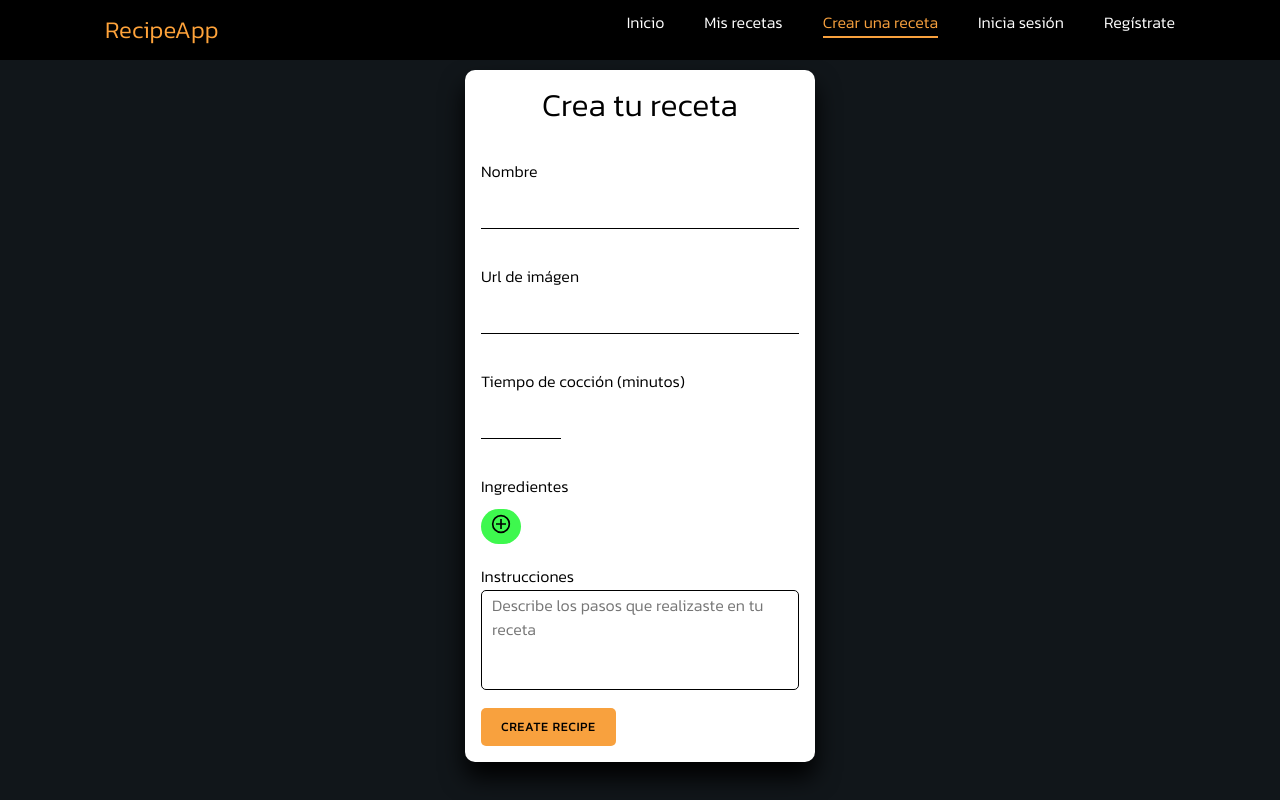
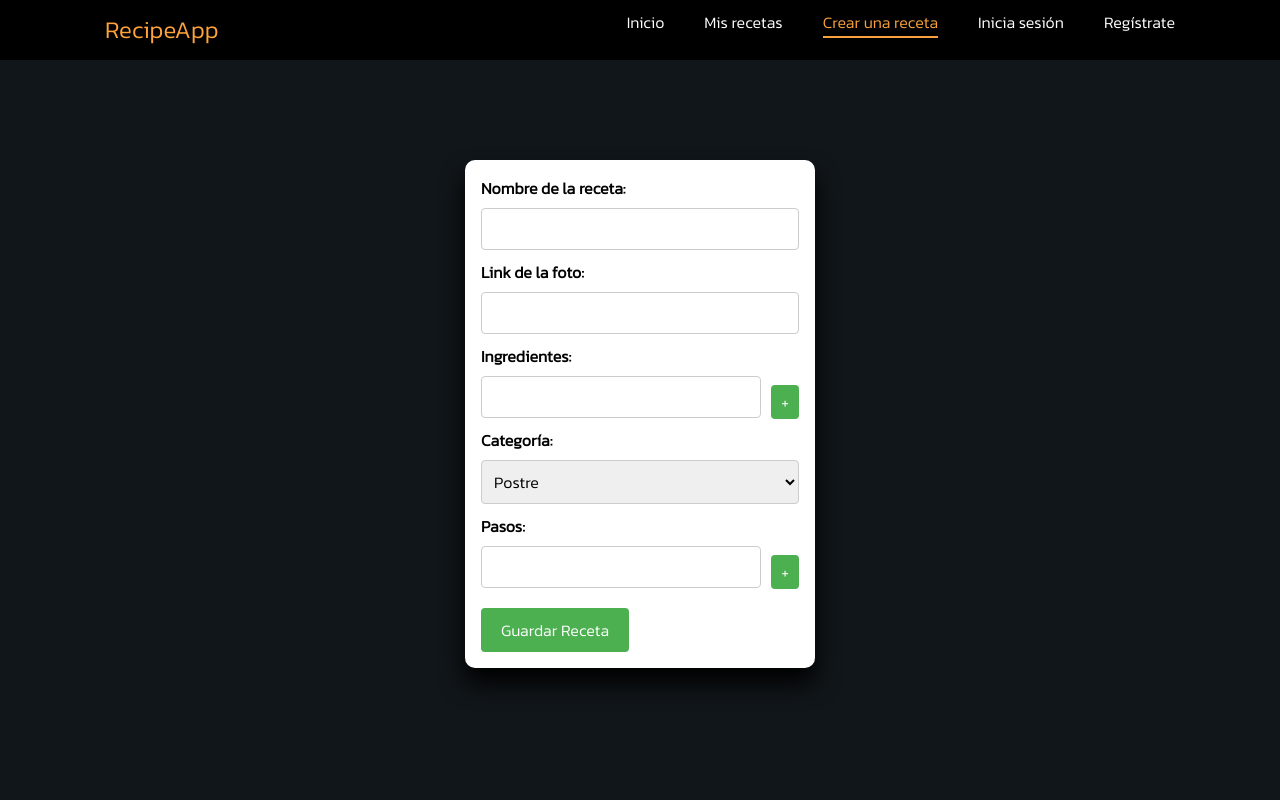
Before and after one commit to Reyes-code/mern_recipes_app, a React (Create React App) app in the folder client/: page /create_recipes in a window 1280 px wide. Built offline with nearby package versions, Linux system fonts and the light colour scheme.

Commit message:
Creacion de nuevo form create recipes para ajustar

```diff
--- a/client/src/App.css
+++ b/client/src/App.css
@@ -8,6 +8,9 @@ body {
   font-family: sans-serif;
   background-color: #11161a;
   font-family: Kanit;
-
   color: azure;
+  height:100%;
+  margin:0;
+  display: flex;
+  flex-direction: column;
 }
--- a/client/src/App.js
+++ b/client/src/App.js
@@ -3,7 +3,8 @@ import {BrowserRouter as Router, Routes, Route} from 'react-router-dom'
 import Home from './pages/Home'
 import Login from './pages/Login'
 import Register from './pages/Register'
-import CreateRecipes from './pages/CreateRecipes'
+/* import CreateRecipes from './pages/CreateRecipes' */
+import CreateRecipes2 from './pages/CreateRecipes2'
 import SavedRecipes from './pages/Saved_recipes'
 import Navbar from './components/Navbar'
 
@@ -14,7 +15,7 @@ function App() {
         <Navbar/>
         <Routes>
           <Route path="/" element = {<Home/>}/>
-          <Route path="/create_recipes" element = {<CreateRecipes/>}/>
+          <Route path="/create_recipes" element = {<CreateRecipes2/>}/>
           <Route path="/saved_recipes" element = {<SavedRecipes/>}/>
           <Route path="/login" element = {<Login/>}/>
           <Route path="/register" element = {<Register/>}/>
--- a/client/src/components/navbar.css
+++ b/client/src/components/navbar.css
@@ -76,7 +76,7 @@ body {
   }
 }
 
-@media (max-width: 700px) {
+@media (max-width: 800px) {
   .menu-icon {
     display: block;
     cursor: pointer;
--- a/client/src/pages/CreateRecipes.jsx
+++ b/client/src/pages/CreateRecipes.jsx
@@ -108,7 +108,7 @@ export default function CreateRecipes() {
           ></textarea>
 
           <button type="submit" className="create">
-            Create Recipe
+             Create Recipe
           </button>
         </form>
       </div>
--- /dev/null
+++ b/client/src/pages/CreateRecipes2.jsx
@@ -0,0 +1,168 @@
+import React, { useState } from "react";
+import "./FormularioReceta.css";
+
+const FormularioReceta = () => {
+  const [nombre, setNombre] = useState("");
+  const [foto, setFoto] = useState("");
+  const [ingredientes, setIngredientes] = useState([""]);
+  const [categoria, setCategoria] = useState("postre");
+  const [pasos, setPasos] = useState([""]);
+
+  const agregarIngrediente = () => {
+    setIngredientes([...ingredientes, ""]);
+  };
+
+  const eliminarIngrediente = (index) => {
+    const nuevosIngredientes = [...ingredientes];
+    nuevosIngredientes.splice(index, 1);
+    setIngredientes(nuevosIngredientes);
+  };
+
+  const agregarPaso = () => {
+    setPasos([...pasos, ""]);
+  };
+
+  const eliminarPaso = (index) => {
+    const nuevosPasos = [...pasos];
+    nuevosPasos.splice(index, 1);
+    setPasos(nuevosPasos);
+  };
+
+  const handleInputChange = (event, index, type) => {
+    if (type === "ingredientes") {
+      const nuevosIngredientes = [...ingredientes];
+      nuevosIngredientes[index] = event.target.value;
+      setIngredientes(nuevosIngredientes);
+    } else if (type === "pasos") {
+      const nuevosPasos = [...pasos];
+      nuevosPasos[index] = event.target.value;
+      setPasos(nuevosPasos);
+    } else if (type === "nombre") {
+      setNombre(event.target.value);
+    } else if (type === "foto") {
+      setFoto(event.target.value);
+    } else if (type === "categoria") {
+      setCategoria(event.target.value);
+    }
+  };
+
+  const handleSubmit = (event) => {
+    event.preventDefault();
+
+    // Aquí puedes realizar la lógica para guardar los datos en la base de datos
+
+    // Limpia los campos después de enviar el formulario
+    setNombre("");
+    setFoto("");
+    setIngredientes([""]);
+    setCategoria("postre");
+    setPasos([""]);
+  };
+  return (
+    <div className="createrecipe">
+    <form className="formulario-receta" onSubmit={handleSubmit}>
+      <label htmlFor="nombre">Nombre de la receta:</label>
+      <input
+        type="text"
+        id="nombre"
+        name="nombre"
+        value={nombre}
+        onChange={(event) => handleInputChange(event, null, "nombre")}
+        required
+      />
+
+      <label htmlFor="foto">Link de la foto:</label>
+      <input
+        type="text"
+        id="foto"
+        name="foto"
+        value={foto}
+        onChange={(event) => handleInputChange(event, null, "foto")}
+        required
+      />
+
+      <label htmlFor="ingredientes">Ingredientes:</label>
+      {ingredientes.map((ingrediente, index) => (
+        <div key={index} className="input-container">
+          <input
+            type="text"
+            name="ingredientes[]"
+            value={ingrediente}
+            onChange={(event) =>
+              handleInputChange(event, index, "ingredientes")
+            }
+            required
+          />
+          {index === ingredientes.length - 1 && (
+            <button
+              className="agregar-ingrediente"
+              type="button"
+              onClick={agregarIngrediente}
+            >
+              +
+            </button>
+          )}
+          {index > 0 && (
+            <button
+              className="eliminar-ingrediente"
+              type="button"
+              onClick={() => eliminarIngrediente(index)}
+            >
+              -
+            </button>
+          )}
+        </div>
+      ))}
+
+      <label htmlFor="categoria">Categoría:</label>
+      <select
+        id="categoria"
+        name="categoria"
+        value={categoria}
+        onChange={(event) => handleInputChange(event, null, "categoria")}
+        required
+      >
+        <option value="postre">Postre</option>
+        <option value="entrada">Entrada</option>
+        <option value="plato-fuerte">Plato Fuerte</option>
+        <option value="bebida">Bebida</option>
+      </select>
+
+      <label htmlFor="pasos">Pasos:</label>
+      {pasos.map((paso, index) => (
+        <div key={index} className="input-container">
+          <input
+            type="text"
+            name="pasos[]"
+            value={paso}
+            onChange={(event) => handleInputChange(event, index, "pasos")}
+            required
+          />
+          {index === pasos.length - 1 && (
+            <button
+              className="agregar-paso"
+              type="button"
+              onClick={agregarPaso}
+            >
+              +
+            </button>
+          )}
+          {index > 0 && (
+            <button
+              className="eliminar-paso"
+              type="button"
+              onClick={() => eliminarPaso(index)}
+            >
+              -
+            </button>
+          )}
+        </div>
+      ))}
+
+      <button type="submit">Guardar Receta</button>
+    </form>
+    </div>
+  );
+          }
+
+export default FormularioReceta
--- /dev/null
+++ b/client/src/pages/FormularioReceta.css
@@ -0,0 +1,76 @@
+.createrecipe{
+    position: relative;
+
+    margin-top: 100px;
+    margin-bottom: 10px;
+}
+
+.formulario-receta {
+    margin-top: 500px;
+    margin-bottom: 10px;
+    width: 350px;
+    padding: 16px;
+    border-radius: 10px;
+    margin: auto;
+    background-color: #ffffff;
+    color: #000000;
+    box-sizing: border-box;
+    box-shadow: 0 15px 25px rgb(0, 0, 0);
+    z-index: -2;
+    font-family: Kanit;
+  }
+
+  .formulario-receta label {
+    font-weight: bold;
+  }
+
+  .formulario-receta input,
+  .formulario-receta select {
+    width: 100%;
+    padding: 8px;
+    margin-bottom: 10px;
+    border: 1px solid #ccc;
+    border-radius: 4px;
+    box-sizing: border-box;
+  }
+
+  .formulario-receta .input-container {
+    display: flex;
+    align-items: center;
+  }
+
+  .formulario-receta .agregar-ingrediente,
+  .formulario-receta .agregar-paso {
+    margin-left: 10px;
+    padding: 5px 10px;
+    background-color: #4caf50;
+    color: white;
+    border: none;
+    border-radius: 4px;
+    cursor: pointer;
+  }
+
+  .formulario-receta .eliminar-ingrediente,
+  .formulario-receta .eliminar-paso {
+    margin-left: 10px;
+    padding: 5px 10px;
+    background-color: #f44336;
+    color: white;
+    border: none;
+    border-radius: 4px;
+    cursor: pointer;
+  }
+
+  .formulario-receta button[type="submit"] {
+    margin-top: 10px;
+    padding: 10px 20px;
+    background-color: #4caf50;
+    color: white;
+    border: none;
+    border-radius: 4px;
+    cursor: pointer;
+  }
+
+  .formulario-receta button[type="submit"]:hover {
+    background-color: #45a049;
+  }
--- a/client/src/pages/createrecipes.css
+++ b/client/src/pages/createrecipes.css
@@ -1,21 +1,23 @@
 @import url("https://fonts.googleapis.com/css2?family=Kanit:wght@300&display=swap");
 .create-recipe-parent {
-  margin-top: 10px;
+  margin-top: 500px;
   margin-bottom: 10px;
+  display: flex;
+  justify-content: center;
+  align-items: center;
 }
 .create-recipe {
-  margin-top: 5px;
-  margin-bottom: 10px;
-  width: 350px;
-  padding: 16px;
-  border-radius: 10px;
-  margin: auto;
-  background-color: #ffffff;
-  color: #000000;
+  position: absolute;
+  top: 50%;
+  left: 50%;
+  width: 400px;
+  padding: 40px;
+  transform: translate(-50%, -50%);
+  background: #fff5f5;
   box-sizing: border-box;
-  box-shadow: 0 15px 25px rgb(0, 0, 0);
-  z-index: -2;
-  font-family: kanit;
+  box-shadow: 0 15px 25px rgba(0, 0, 0, 0.6);
+  border-radius: 5px;
+  z-index: -1;
 }
 
 .create-recipe h2 {
--- a/client/src/pages/formulario.css
+++ /dev/null
@@ -1,26 +0,0 @@
-.formulario-container {
-    display: flex;
-    flex-direction: column;
-    justify-content: center;
-    align-items: center;
-    margin: auto;
-    max-width: 600px;
-    padding: 20px;
-  }
-
-  label {
-    display: block;
-    margin-bottom: 5px;
-  }
-
-  input,
-  textarea {
-    width: 100%;
-    box-sizing: border-box;
-    padding: 10px;
-    margin-bottom: 50px;
-  }
-
-  button {
-    margin-left: 5
-  }
--- a/client/src/pages/loginregister.css
+++ b/client/src/pages/loginregister.css
@@ -5,7 +5,7 @@
   width: 400px;
   padding: 40px;
   transform: translate(-50%, -50%);
-  background: #fff5f5;
+  background: #ffffff;
   box-sizing: border-box;
   box-shadow: 0 15px 25px rgba(0, 0, 0, 0.6);
   border-radius: 5px;
@@ -38,12 +38,14 @@
 
 .login-box .user-box input:-webkit-autofill {
   width: 100%;
-  padding: 2px 2px 2px 2px;
+  padding: 10px 0;
   font-size: 16px;
-  color: #00ffc8 !important;
+  color: #000000;
   margin-bottom: 30px;
-  margin-top: 20px;
   border: none;
+  border-bottom: 1px solid #000000;
+  outline: none;
+  background: transparent;
   border-radius: 0px;
 }
 
```
Also changed, not shown: 2 other files (tests, documents, lock files or other folders).
